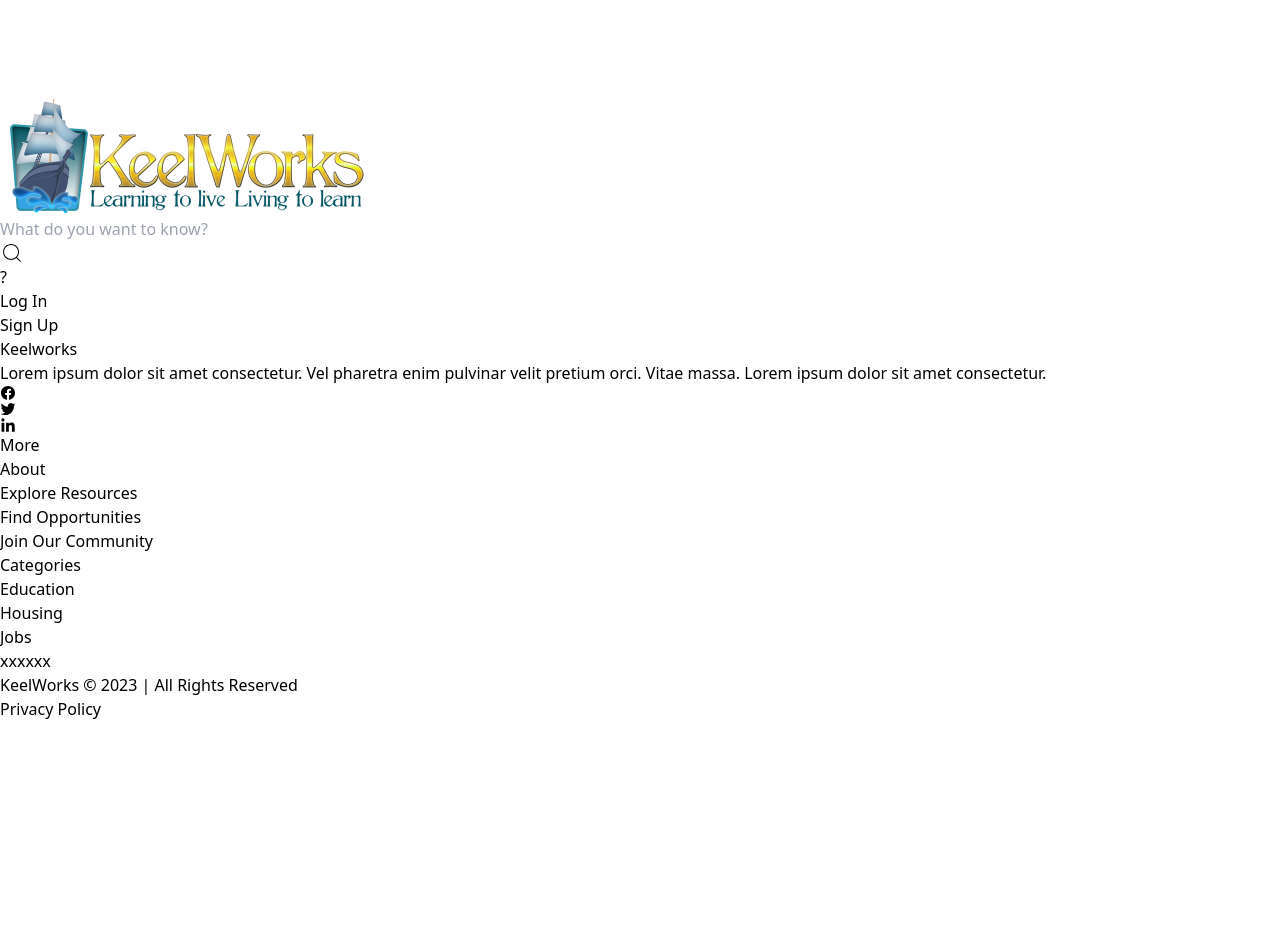
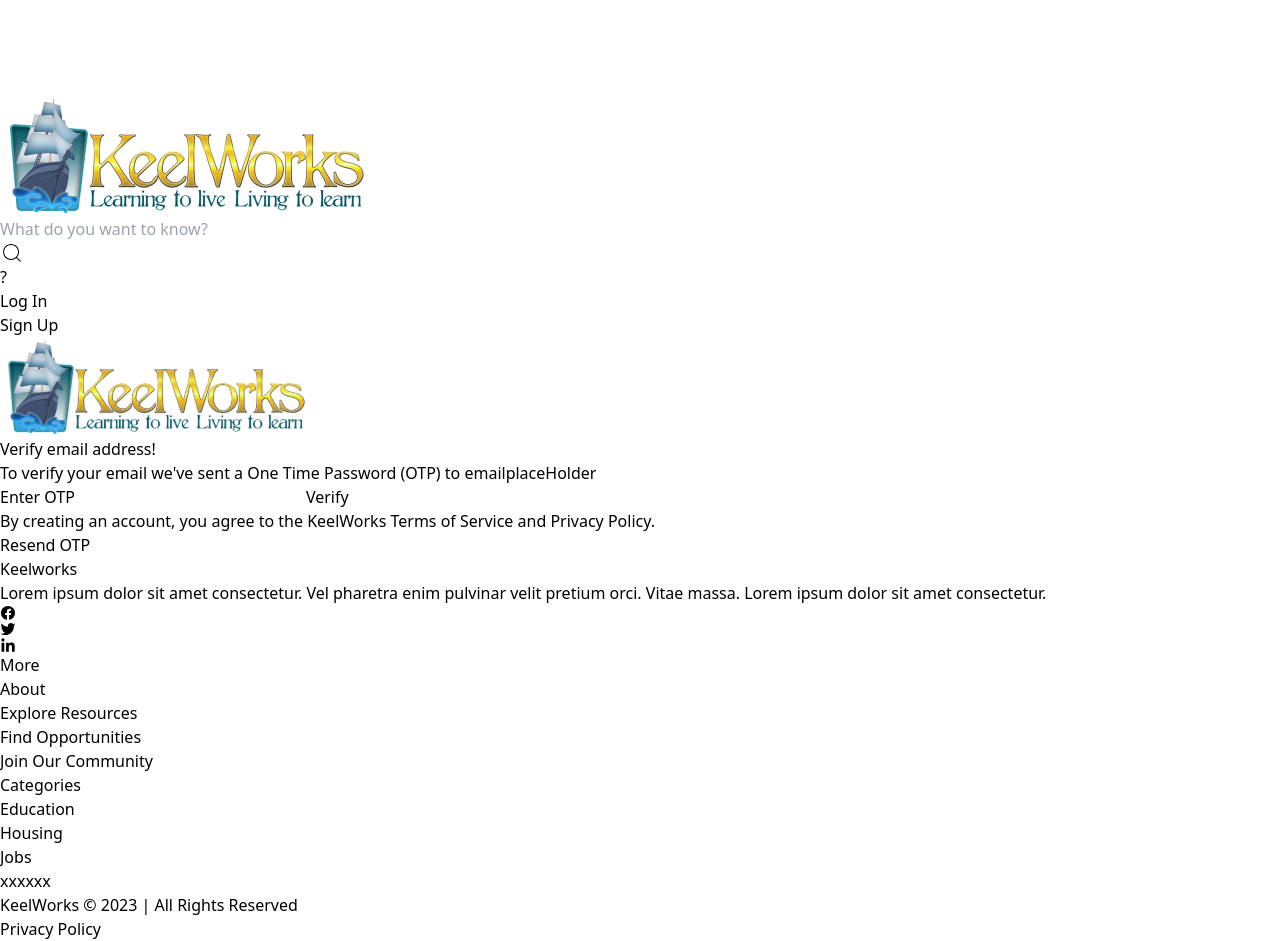
Before and after one commit to keelworks/KeelCompass, a React (Vite) app in the folder frontend/: page /signup/verify in a window 1280 px wide. Before the commit the page ends 800 px from the top, so only its background shows below. Built offline with nearby package versions, Linux system fonts and the light colour scheme.

Commit message:
Feature: Verify Email Address Page
Developer: Bharat Chawla
Feature Name: Verify Email Address

This feature is designed for users to verify email address when they sign up for keelCompass application.

```diff
--- a/frontend/src/App.jsx
+++ b/frontend/src/App.jsx
@@ -1,4 +1,4 @@
-import { BrowserRouter, Routes, Route} from "react-router-dom";
+import { BrowserRouter, Routes, Route } from "react-router-dom";
 import NavBar from "./Components/NavBar/NavBar";
 import Home from "./Components/Home/Home";
 import Footer from "./Components/Footer/Footer";
@@ -9,6 +9,7 @@ import Article from "./Components/Article/Article";
 import Settings from "./Components/Profile/Settings/Settings";
 import NotFound from "./Components/NotFound/NotFound";
 import './App.css'
+import EmailVerification from "./Components/Auth/Verify/Email";
 
 function App() {
 
@@ -22,8 +23,9 @@ function App() {
           <Route path="/signup" element={<SignUp />} />
           <Route path="/faq" element={<FAQ />} />
           <Route path="/404" element={<NotFound />} />
-          <Route path="article" element={<Article />}/>
-          <Route path="settings" element={<Settings />}/>
+          <Route path="article" element={<Article />} />
+          <Route path="settings" element={<Settings />} />
+          <Route path="/signup/verify" element={<EmailVerification />} />
         </Routes>
       </BrowserRouter>
       <Footer />
--- /dev/null
+++ b/frontend/src/Components/Auth/Verify/Email/index.jsx
@@ -0,0 +1,48 @@
+
+const EmailVerification = () => {
+
+    const verifyEmailAddress = () => {
+        // TODO
+    }
+
+    return (
+        <div className='min-h-screen bg-gray-50 flex flex-col justify-center sm:px-6 lg:px-8'>
+            <div className="sm:mx-auto sm:w-full sm:max-w-md">
+                <img className="mx-auto" src="../keelworks-logo.svg"></img>
+                <h2 className="mt-12 mb-12 text-3xl leading-9 font-bold text-gray-900">
+                    Verify email address!
+                </h2>
+
+                <p className="mb-4">To verify your email we've sent a One Time Password (OTP) to emailplaceHolder</p>
+
+                <label
+                    for="verify_email"
+                    className="block text-sm text-gray-400">
+                    Enter OTP
+                </label>
+                <input
+                    id="otp_verify"
+                    name="otp"
+                    placeholder=""
+                    type="text"
+                    required=""
+                    className="block mb-4 w-full px-3 py-2 border border-gray-400 rounded-md focus:outline-none focus:shadow-outline-blue focus:border-blue-300 transition duration-150 ease-in-out sm:text-sm sm:leading-5">
+                </input>
+
+                <button
+                    type="submit"
+                    onClick={verifyEmailAddress}
+                    className="w-full flex justify-center py-2 px-4 border border-transparent text-lg font-medium rounded-md text-white bg-blue-400 hover:bg-blue-500 focus:outline-none focus:border-indigo-700 focus:shadow-outline-indigo active:bg-indigo-700 transition duration-150 ease-in-out">
+                    Verify
+                </button>
+
+                <p>By creating an account, you agree to the KeelWorks Terms of Service and Privacy Policy.</p>
+
+                <a link="" className="mt-8 font-bold underline block text-sm text-center">Resend OTP</a>
+
+            </div>
+        </div>
+    )
+}
+
+export default EmailVerification;
```
